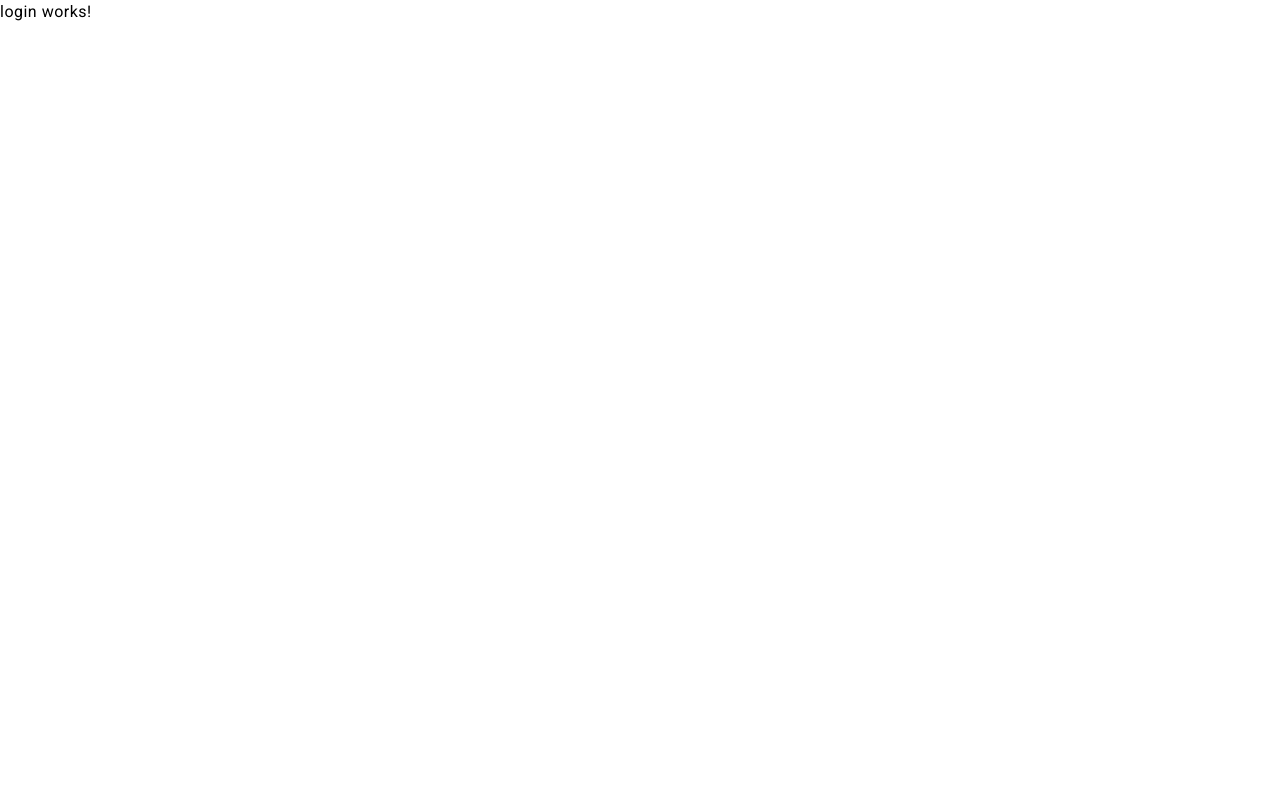
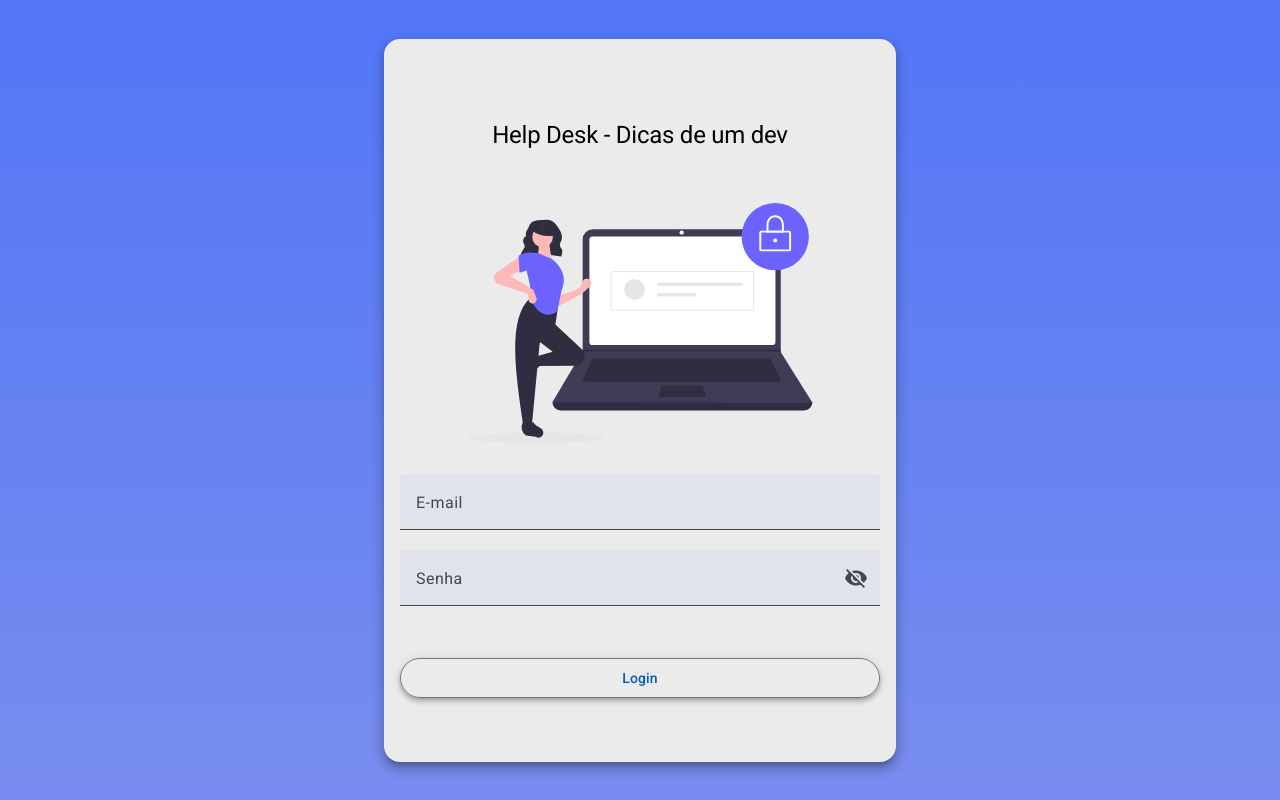
Before and after one commit to rbrumcabral/helpDesk-frontend, an Angular app: page /login in a window 1280 px wide. Built offline with nearby package versions, Linux system fonts and the light colour scheme.

Commit message:
Login Component Part 1

```diff
--- a/src/app/components/login/login.component.css
+++ b/src/app/components/login/login.component.css
@@ -0,0 +1,46 @@
+.container {
+    height: 100%;
+    background: linear-gradient(0deg, rgba(123,138,241,1) 0%, rgba(118,140,238,1) 5%, rgba(82,118,247,1) 100%);
+    display: flex;
+    align-items: center;
+    justify-content: center;
+}
+
+.login-form {
+    width: 30rem;
+    margin: auto;
+    background-color: rgb(235,235,235);
+    padding: 4rem 1rem;
+    border-radius: 1rem;
+}
+
+button.password-visible {
+    display: flex;
+    justify-content: center;
+    align-items: center;
+}
+
+mat-icon.password-visible {
+    cursor: pointer;
+    margin: auto;
+}
+
+img {
+    height: 15rem;
+    width: 100%;
+    margin: 1.5rem auto;
+}
+
+.full-width{
+    width: 100%;
+}
+
+h1 {
+    font-size: x-large;
+    width: 100%;
+    text-align: center;
+}
+
+button {
+    margin-top: 2rem;
+}
--- a/src/app/components/login/login.component.html
+++ b/src/app/components/login/login.component.html
@@ -1 +1,20 @@
-<p>login works!</p>
+<div class="container">
+    <form class="login-form  mat-elevation-z8">
+        <h1> Help Desk - Dicas de um dev</h1>
+
+        <img src="assets/img/login-image.svg" alt="Imagem de tela de login">
+        <mat-form-field class="email-input full-width">
+            <mat-label>E-mail</mat-label>
+            <input matInput placeholder="seunome@mail.com">
+        </mat-form-field>
+
+        <mat-form-field class="password-input full-width">
+            <mat-label>Senha</mat-label>
+            <input type="password" matInput placeholder="Digite sua senha" matInput
+                [type]="passwordVisible ? 'text' : 'password'">
+            <mat-icon class="password-visible" matSuffix (click)="togglePasswordVisibility()"> {{passwordVisible ?
+                'visibility' : 'visibility_off'}}</mat-icon>
+        </mat-form-field>
+        <button mat-stroked-button class="full-width mat-elevation-z4">Login</button>
+    </form>
+</div>
--- a/src/app/components/login/login.component.ts
+++ b/src/app/components/login/login.component.ts
@@ -1,12 +1,22 @@
 import { Component } from '@angular/core';
+import { FormsModule } from '@angular/forms';
+import { MatFormFieldModule } from '@angular/material/form-field';
+import { MatInputModule } from '@angular/material/input';
+import { MatIcon } from '@angular/material/icon';
+import { MatButton } from '@angular/material/button';
 
 @Component({
   selector: 'app-login',
   standalone: true,
-  imports: [],
+  imports: [FormsModule, MatFormFieldModule, MatInputModule, MatIcon, MatButton],
   templateUrl: './login.component.html',
   styleUrl: './login.component.css'
 })
 export class LoginComponent {
 
+  passwordVisible: boolean = false;
+
+  togglePasswordVisibility() {
+    this.passwordVisible = !this.passwordVisible;
+  }
 }
--- a/src/app/components/nav/nav.component.ts
+++ b/src/app/components/nav/nav.component.ts
@@ -32,7 +32,7 @@ export class NavComponent {
   constructor(private router: Router){}
 
   ngOnInit(): void{
-    this.router.navigate(['tecnicos']);
+    this.router.navigate(['login']);
   }
 
   logout(): void {
```
